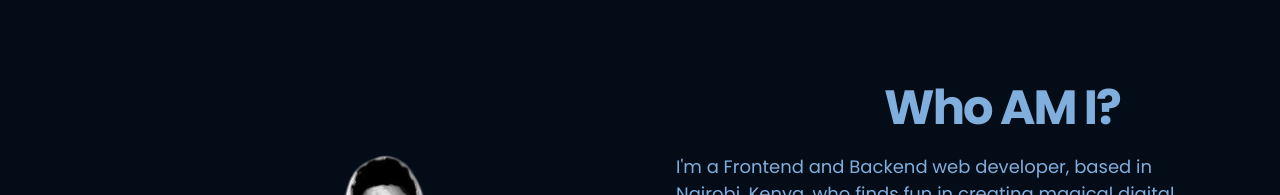
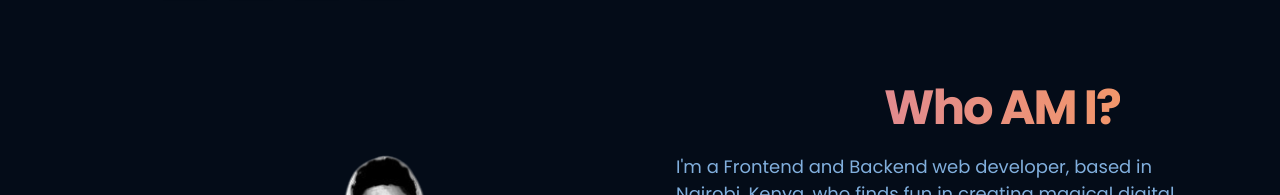
Before and after one commit to o-brayarn/portfolio, a React (Create React App) app: page / in a window 1280 px wide. Shown: the part 695-890 px from the top of the page. Built offline with nearby package versions, Linux system fonts and the light colour scheme; a web font is replaced by a local one.

Commit message:
give header a class

```diff
--- a/src/components/about/About.jsx
+++ b/src/components/about/About.jsx
@@ -7,7 +7,7 @@ export default function About() {
   return (
       <div className='portfolio__about' id='about'>
         <div className='portfolio__about-header'>
-          <h1>Who AM I?</h1>
+          <h1 className='gradient__text'>Who AM I?</h1>
         </div>
 
         <div className='about__content'>
```
